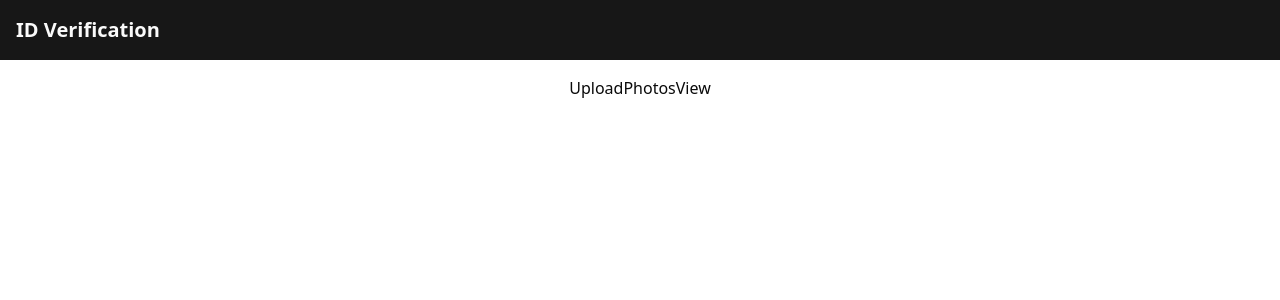
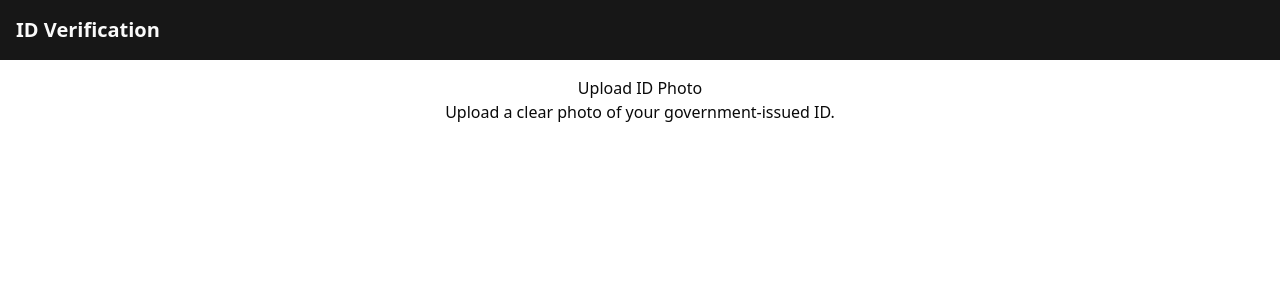
Before and after one commit to AlfredoPrograma/vzverify-frontend, a React (Vite) app: page / in a window 1280 px wide. Shown: the top 300 px of the page. Built offline with nearby package versions, Linux system fonts and the light colour scheme.

Commit message:
feature: implement id verification header and core steps and state

```diff
--- a/src/views/upload-photos-view.tsx
+++ b/src/views/upload-photos-view.tsx
@@ -1,3 +1,39 @@
+import { useState } from 'react'
+
+const steps = {
+  1: {
+    title: 'Upload ID Photo',
+    description: 'Upload a clear photo of your government-issued ID.'
+  },
+  2: {
+    title: 'Upload Selfie',
+    description: 'Take a selfie to verify your identity.'
+  },
+  3: {
+    title: 'Review & Submit',
+    description: 'Review your information and submit for verification.'
+  }
+} as const
+
+type Step = keyof typeof steps
+
+type Photos = {
+  id: string | null
+  selfie: string | null
+}
+
 export function UploadPhotosView() {
-  return <div>UploadPhotosView</div>
+  const [step, setStep] = useState<Step>(1)
+  const [photos, setPhotos] = useState<Photos>({ id: null, selfie: null })
+
+  const stepData = steps[step]
+
+  return (
+    <div>
+      <header className='text-center'>
+        <h1>{stepData.title}</h1>
+        <p>{stepData.description}</p>
+      </header>
+    </div>
+  )
 }
```
